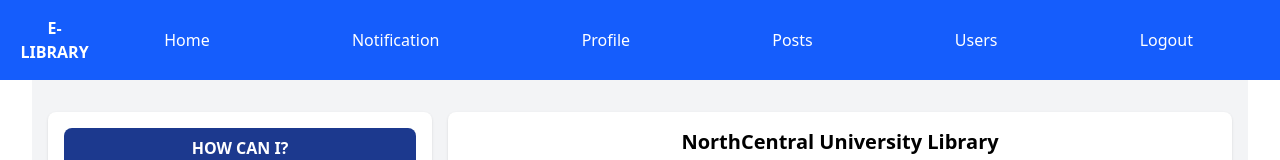
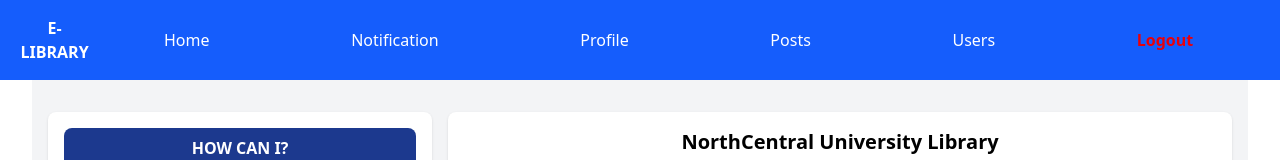
Before and after one commit to eric2003tu/react, a React (Vite) app: page /dashboard in a window 1280 px wide. Shown: the top 160 px of the page. Built offline with nearby package versions, Linux system fonts and the light colour scheme.

Commit message:
tail wind

```diff
--- a/src/App.jsx
+++ b/src/App.jsx
@@ -22,12 +22,10 @@
         <nav className="w-full bg-blue-600 text-white p-4 fixed top-0 z-[1000] right-0 m-0 flex justify-between items-center">
         <h1 className="font-bold">E-LIBRARY</h1>
                 <ul className="hidden container mx-auto lg:flex md:flex justify-around sm:hidden">
-                    <li><Link to='/dashboard' className="hover:text-blue-300">Home</Link></li>
-                    <li><Link to='/dashboard/notifications' className="hover:text-blue-300">Notification</Link></li>
-                    <li><Link to='/dashboard/profile' className="hover:text-blue-300">Profile</Link></li>
-                    <li><Link to='/dashboard/posts' className="hover:text-blue-300">Posts</Link></li>
-                    <li><Link to='/dashboard/users' className="hover:text-blue-300">Users</Link></li>
-                    <li><Link to ='/' id='logout' className="hover:text-blue-300">Logout</Link></li>
+                    <li><Link to='/' className="hover:text-blue-300">Home</Link></li>
+                    <li><Link to='/login' className="hover:text-blue-300">Login</Link></li>
+                    <li><Link to='/register' className="hover:text-blue-300">Register</Link></li>
+                    <li><Link to='/dashboard' className="hover:text-blue-300">Dashboard</Link></li>
                 </ul>
                 <div onClick={handleHide} className='block md:hidden lg:hidden sm:block ml-auto justify-end'>
                     {!nav ? <AiOutlineClose size={30} className='text-white font-bold cursor-pointer'/> : <AiOutlineMenu size={30} className='text-white font-bold cursor-pointer'/> }
@@ -37,8 +35,8 @@
                 <h1 className='w-full text-[14px] font-bold text-[#00df9a]'>Home page</h1>
                 <ul className="uppercase w-full">
                     <li className="border-b border-t border-gray-400 w-full pb-[10px]"><Link to='/' className="text-white hover:text-green-300" onClick={handleHide}>Home</Link></li>
-                    <li className="border-b border-gray-400 w-full pb-[10px]"><Link to='/login' className="text-white hover:text-green-300" onClick={handleHide}>Notification</Link></li>
-                    <li className="border-b border-gray-400 w-full pb-[10px]"><Link to='/register' className="text-white hover:text-green-300" onClick={handleHide}>Profile</Link></li>
+                    <li className="border-b border-gray-400 w-full pb-[10px]"><Link to='/login' className="text-white hover:text-green-300" onClick={handleHide}>Login</Link></li>
+                    <li className="border-b border-gray-400 w-full pb-[10px]"><Link to='/register' className="text-white hover:text-green-300" onClick={handleHide}>Register</Link></li>
                     <li className="border-b border-gray-400 w-full pb-[10px]"><Link to='/dashboard' className="text-white hover:text-green-300" onClick={handleHide}>Dashbard</Link></li>
                 </ul>
             </div>
--- a/src/Components/dashHome.jsx
+++ b/src/Components/dashHome.jsx
@@ -26,7 +26,7 @@
                     <li><Link to='/dashboard/profile' className="hover:text-blue-300">Profile</Link></li>
                     <li><Link to='/dashboard/posts' className="hover:text-blue-300">Posts</Link></li>
                     <li><Link to='/dashboard/users' className="hover:text-blue-300">Users</Link></li>
-                    <li><Link to ='/' id='logout' className='logout' onClick={() => navigate('/')}>Logout</Link></li>
+                    <li><Link to ='/' id='logout' className='text-red-600 font-bold hover:text-red-400' onClick={() => navigate('/')}>Logout</Link></li>
                 </ul>
                 <div onClick={handleHide} className='block md:hidden lg:hidden sm:block ml-auto'>
                     {!nav ? <AiOutlineClose size={30} className='text-white font-bold cursor-pointer'/> : <AiOutlineMenu size={30} className='text-white font-bold cursor-pointer'/> }
```
